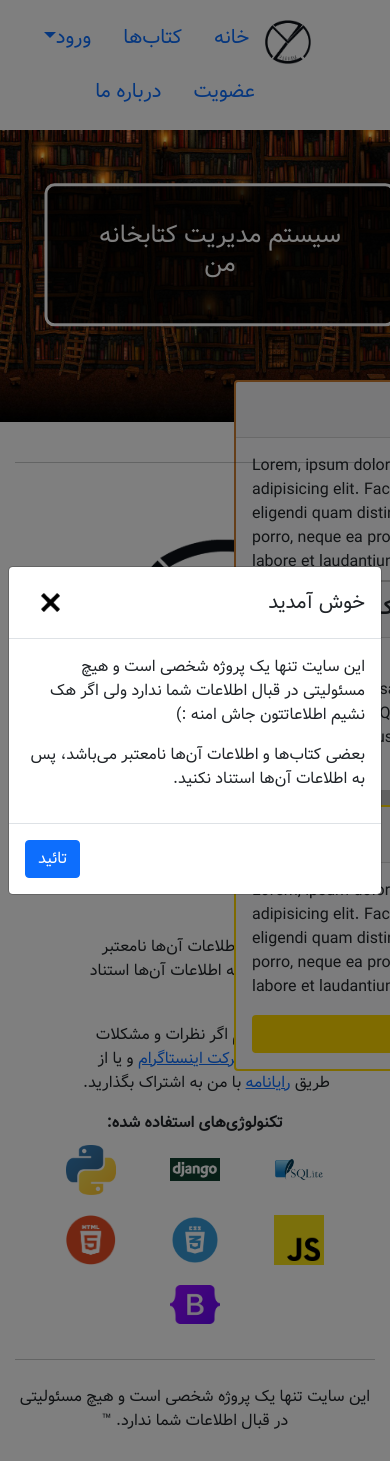
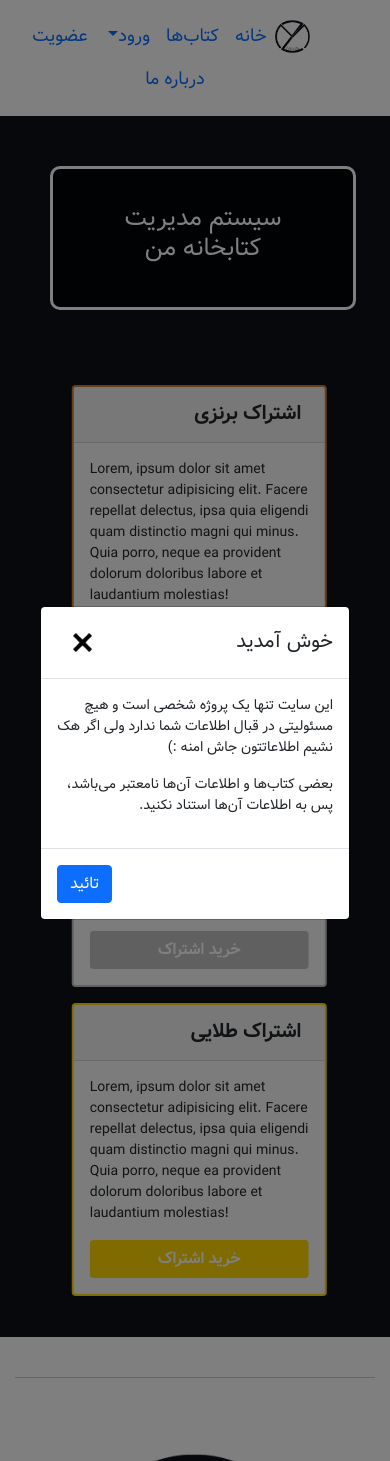
Before and after one commit to ParhamMz/library_system_django, a Django app: page / in a window 390 px wide. Run offline with Django 3.2, Linux system fonts and the light colour scheme; parts of the project's set-up code (start-up, migrations or seed data) failed here and were passed over; some libraries are stand-ins or nearby versions.

Commit message:
responsive1

```diff
--- a/librarySystemDjango/librarySystemDjango/settings.py
+++ b/librarySystemDjango/librarySystemDjango/settings.py
@@ -25,7 +25,7 @@
 SECRET_KEY = 'f9+!5j$p^x7jzqo(dy4wncvgo7gdd@ob8&u8gg3)@5+sg%5853^*n0l@i'
 
 # SECURITY WARNING: don't run with debug turned on in production!
-DEBUG = False
+DEBUG = True
 
 ALLOWED_HOSTS = []
 
--- a/librarySystemDjango/static/master.css
+++ b/librarySystemDjango/static/master.css
@@ -39,6 +39,7 @@
 
 #navbar-brand{
     display: inline-block;
+    width: 46px;
 }
 
 #myBtn {
@@ -77,25 +78,22 @@
     font-size: 8px;
 }
 
-.bckgrnd-image-container {
+/* .bckgrnd-image-container {
     position: relative;
-}
+} */
 
 .img-fluid {
     width: 100%;
 }
 
 .header-container {
-    position: absolute;
     background-color: rgba(0, 0, 0, 0.75);
-    top: 100px;
-    left: 50%;
     width: 90%;
     margin: 25px;
+    margin-bottom: 75px;
     padding: 35px;
     border: 3px solid white;
     border-radius: 10px;
-    transform: translate(-50%, -50%);
 }
 
 .header-container h2 {
@@ -110,10 +108,12 @@
     font-family: 'Vazir', Arial, sans-serif;
 }
 
+.card {
+    position: unset;
+}
+
 .card-1 {
-    position: absolute;
-    top: 250px;
-    left: 60%;
+    transform: translateX(-45%);
     width: 400px;
     border: 2px solid #CD7F32;
 }
@@ -153,20 +153,16 @@
 }
 
 .card-2 {
-    position: absolute;
-    top: 450px;
-    left: 15%;
     width: 400px;
     border: 2px solid #C0C0C0;
+    transform: translateX(-205%);
 
 }
 
 .card-3 {
-    position: absolute;
-    top: 675px;
-    left: 60%;
     width: 400px;
     border: 2px solid #FFD700;
+    transform: translateX(-45%);
 }
 
 .pass-reset-done-container {
@@ -326,3 +322,64 @@
     font-family: 'Vazir', Arial, sans-serif;
 
 }
+
+
+@media only screen and (max-width: 600px) {
+
+    * p{
+        font-size: 14px;
+    }
+
+    .navbar-container a {
+        font-size: 18px;
+    }
+
+    .nav-link {
+        padding: 0.5rem;
+    }
+
+    #navbar-brand{
+        width: 35px;
+    }
+
+    .modal-dialog{
+        margin: 2.5rem;
+    }
+
+    .card {
+        width: 75%;
+        transform: translateX(-15%);
+    }
+
+    .logo-container{
+        display: block;
+        text-align: center;
+    }
+
+    .footer-txt-container{
+        display: block;
+        text-align: center;
+    }
+
+    .social-box{
+        display: inline-block;
+    }
+
+    .fa{
+        padding: 7.5px;
+        font-size: 20px;
+        vertical-align: top;
+    }
+
+    .gmail-box{
+        margin-right: 15px;
+    }
+
+    .technology-box{
+        margin-top: 25px;
+    }
+
+    #last-txt{
+        font-size: 12px;
+    }
+}
--- a/librarySystemDjango/templates/librarySystemDjango/base.html
+++ b/librarySystemDjango/templates/librarySystemDjango/base.html
@@ -78,7 +78,7 @@
         <div class="navbar-container" id="main-navbar">
             <ul class="nav justify-content-center">
                 <a class="navbar-brand" href="/">
-            <img src="{% static 'images/private logo1-black.png' %}" id="navbar-brand" alt="logo - alt" width="46px">
+            <img src="{% static 'images/private logo1-black.png' %}" id="navbar-brand" alt="logo - alt">
                     </a>
                 <li class="nav-item">
                   <a class="nav-link" href="/">خانه</a>
--- a/librarySystemDjango/templates/librarySystemDjango/home.html
+++ b/librarySystemDjango/templates/librarySystemDjango/home.html
@@ -5,8 +5,7 @@
 
 
 
-<div class="bckgrnd-image-container">
-    <img src="{% static 'images/library-wallpaper-home-page.jpg' %}" class="img-fluid" alt="Library-pic">
+<div class="main-bckgrnd">
     <div class="header-container">
         <h2>سیستم مدیریت کتابخانه من</h2>
     </div>
```
